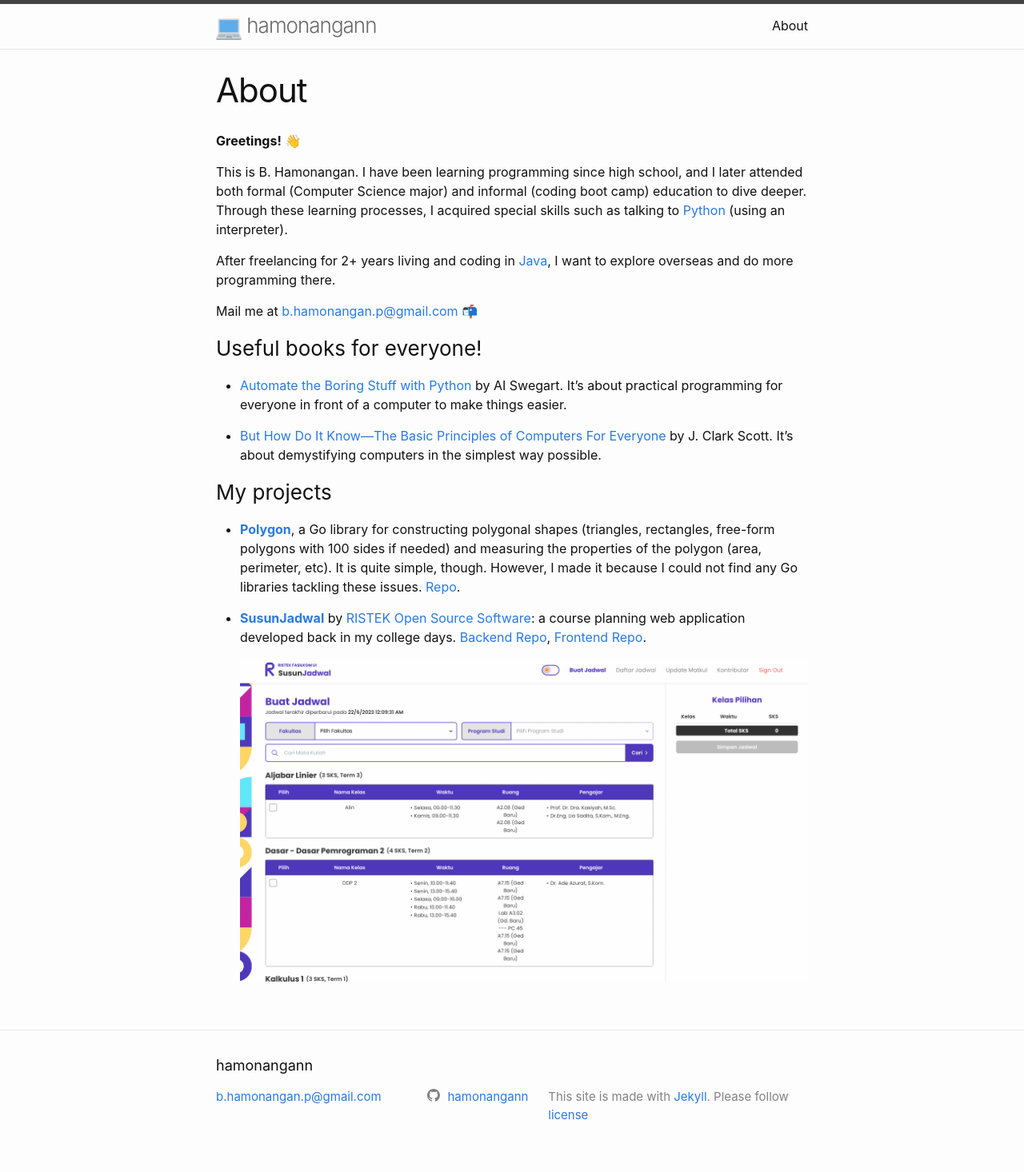
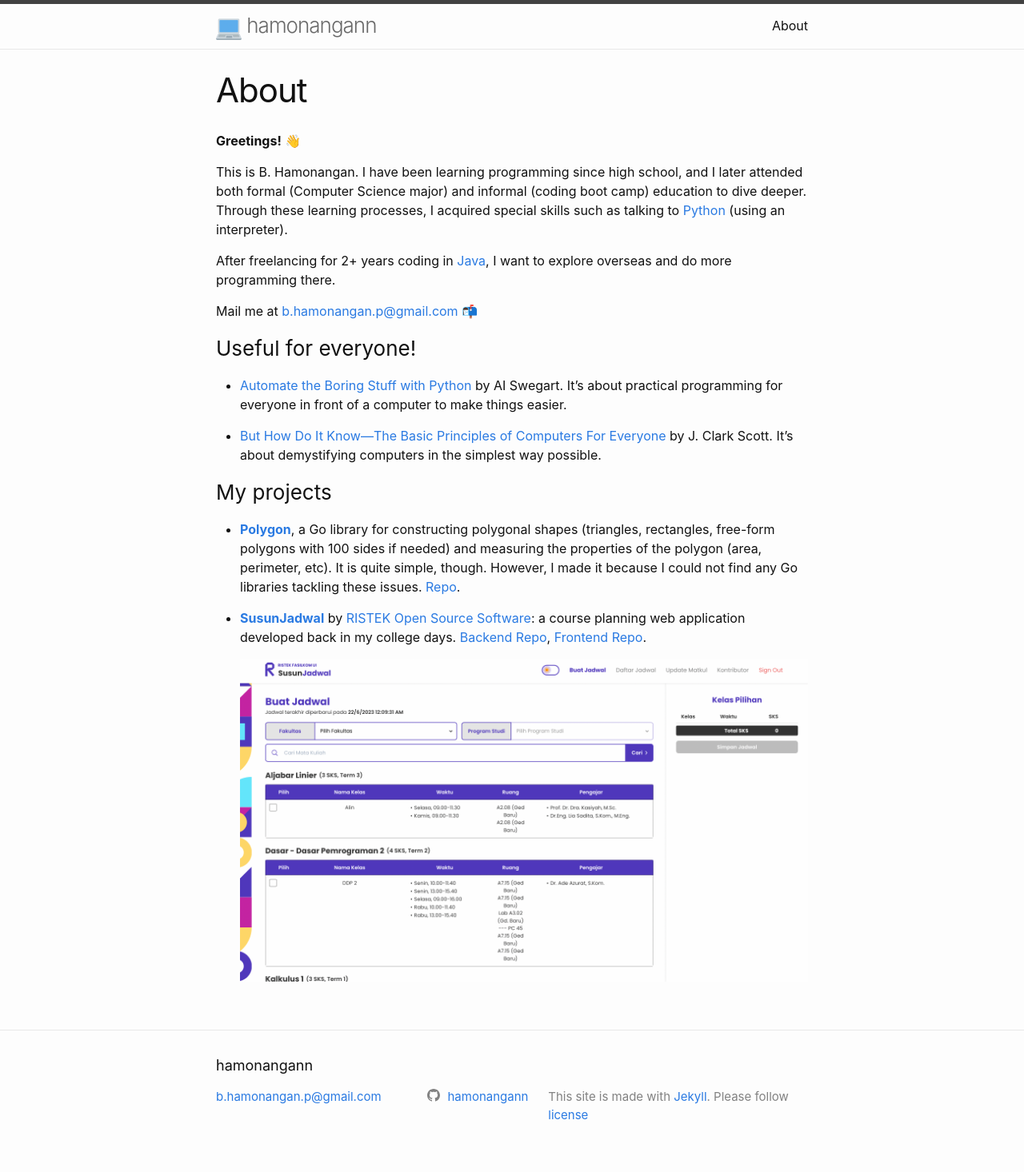
Before and after one commit to hamonangann/hamonangann.github.io, a Jekyll site: the page built from about-en.markdown, in a window 1280 px wide. Shown: the whole page at 80% size. Built offline with Jekyll 4.4.1, drawn with Linux system fonts in a browser that asks for light colours.

Commit message:
minor edit on bio

```diff
--- a/about-en.markdown
+++ b/about-en.markdown
@@ -7,12 +7,12 @@ permalink: /about/
 
 This is B. Hamonangan. I have been learning programming since high school, and I later attended both formal (Computer Science major) and informal (coding boot camp) education to dive deeper. Through these learning processes, I acquired special skills such as talking to [Python](https://en.wikipedia.org/wiki/Python_(programming_language)) (using an interpreter).
 
-After freelancing for 2+ years living and coding in [Java](https://en.wikipedia.org/wiki/Java), I want to explore overseas and do more programming there.
+After freelancing for 2+ years coding in [Java](https://en.wikipedia.org/wiki/Java), I want to explore overseas and do more programming there.
 
 Mail me at [b.hamonangan.p@gmail.com
 ](mailto:b.hamonangan.p@gmail.com) 📬
 
-### Useful books for everyone!
+### Useful for everyone!
 
 - [Automate the Boring Stuff with Python](https://automatetheboringstuff.com/) by AI Swegart. It's about practical programming for everyone in front of a computer to make things easier.
 
```
